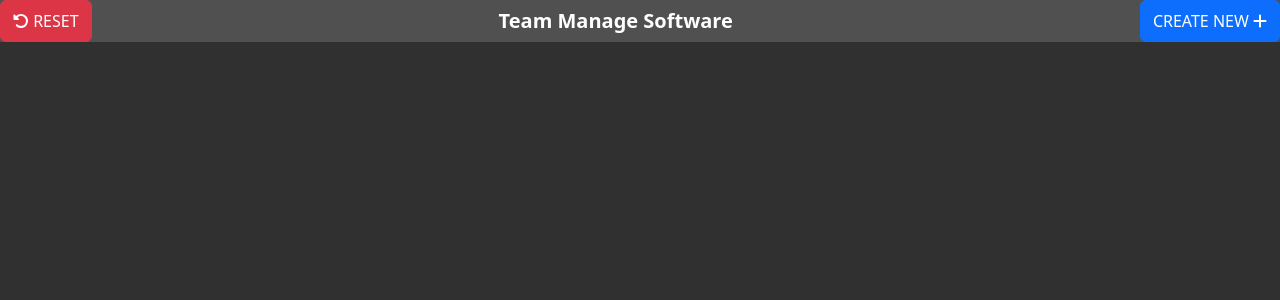
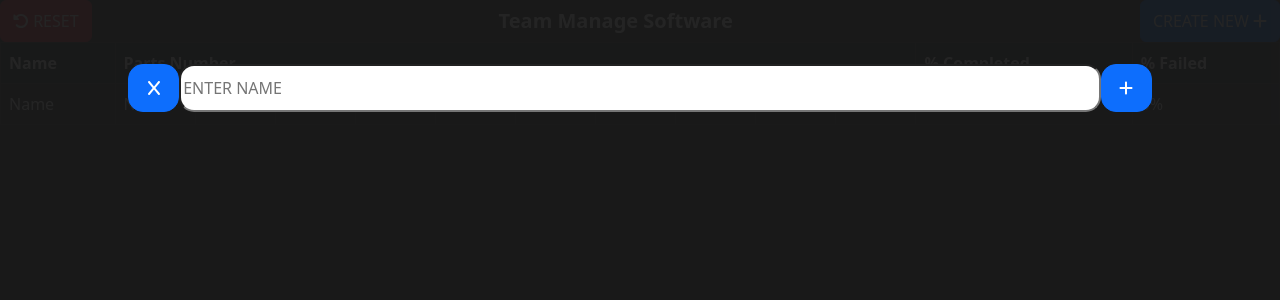
Before and after one commit to ChezyName/TeamManageSoftware, a React (Vite) app: page / in a window 1280 px wide. Both pictures are taken after a click on the button "CREATE NEW". Shown: the top 300 px of the page. Built offline with nearby package versions, Linux system fonts and the light colour scheme.

Commit message:
Added Overlay

```diff
--- a/src/App.tsx
+++ b/src/App.tsx
@@ -1,23 +1,67 @@
 import { useState } from "react";
 import { invoke } from "@tauri-apps/api/tauri";
+import { WebviewWindow } from '@tauri-apps/api/window'
 import "./App.css";
 
 //FONT AWESOME AND REACT BOOTSTRAP
 import Button from 'react-bootstrap/Button';
+import Table from 'react-bootstrap/Table';
+import CreateNew from "./CreateNew";
 
 import { FontAwesomeIcon } from "@fortawesome/react-fontawesome";
 import { faRotateLeft, faAdd } from "@fortawesome/free-solid-svg-icons";
 
 import 'bootstrap/dist/css/bootstrap.min.css';
 
+
 function App() {
+  const [isCreate, setCreate] = useState(false);
+
   return (
     <div className="root">
+      {isCreate ? <CreateNew onClickFunc={(value:string) => {
+        console.log("Created Called Stuff");
+        if(value != "") {
+
+        }
+        setCreate(false);
+      }}/> : ""}
       <div className="TopBar" style={{width: '100%', height: '42px',display: 'flex' , backgroundColor: 'var(--foreground)', borderBottom: '0px solid var(--border)'}}>
         <Button variant="danger"><FontAwesomeIcon icon={faRotateLeft}/> RESET</Button>
         <span style={{margin: 'auto',flex: '1', width: '60%', textAlign: 'center', color: 'white', fontSize: '1.25rem', fontWeight: "bold",userSelect: 'none'}}>Team Manage Software</span>
-        <Button variant="primary" style={{marginLeft: 'auto'}}>CREATE NEW <FontAwesomeIcon icon={faAdd}/> </Button>
+        <Button variant="primary" style={{marginLeft: 'auto'}} onClick={() => {
+          //invoke('open_createnew')
+          setCreate(true);
+        }}>CREATE NEW <FontAwesomeIcon icon={faAdd}/> </Button>
       </div>
+
+      <Table striped bordered hover variant="dark">
+        <thead>
+          <tr>
+            <th>Name</th>
+            <th colSpan={10}>Parts Number</th>
+            <th>% Completed</th>
+            <th>% Failed</th>
+          </tr>
+        </thead>
+        <tbody>
+          <tr>
+            <td>Name</td>
+            <td>N/A</td>
+            <td>N/A</td>
+            <td>N/A</td>
+            <td>N/A</td>
+            <td>N/A</td>
+            <td>N/A</td>
+            <td>N/A</td>
+            <td>N/A</td>
+            <td>N/A</td>
+            <td>N/A</td>
+            <td>0%</td>
+            <td>0%</td>
+          </tr>
+        </tbody>
+      </Table>
     </div>
   );
 }
--- /dev/null
+++ b/src/CreateNew.tsx
@@ -0,0 +1,36 @@
+import { useState } from "react";
+import { invoke } from "@tauri-apps/api/tauri";
+import { WebviewWindow } from '@tauri-apps/api/window'
+import "./App.css";
+
+import { Button, Col, Row } from 'react-bootstrap';
+import 'bootstrap/dist/css/bootstrap.min.css';
+
+import { FontAwesomeIcon } from "@fortawesome/react-fontawesome";
+import { faX, faAdd } from "@fortawesome/free-solid-svg-icons";
+
+interface CreateNewProps {
+  onClickFunc: (value:string) => void;
+}
+
+function CreateNew({onClickFunc}:CreateNewProps) {
+  const [Name, setName] = useState("");
+
+  return (
+    <div className="root" style={{display: 'flex', position: 'fixed', backgroundColor: 'rgba(25,25,25,0.95)'}}>
+      <div style={{width: '80%', height: '48px', marginLeft: '10%', marginTop: '5%', display: 'flex'}}>
+      <Button style={{flex: '1', borderRadius: '15px'}} onClick={() => {
+          onClickFunc("");
+        }}><FontAwesomeIcon icon={faX}/></Button>
+
+        <input type="string" value={Name} onChange={(e) => {setName(e.target.value)}} placeholder="ENTER NAME" style={{width: '90%', height: '100%', borderRadius: '15px'}}/>
+
+        <Button style={{flex: '1', borderRadius: '15px'}} onClick={() => {
+          onClickFunc(Name);
+        }}><FontAwesomeIcon icon={faAdd}/></Button>
+      </div>
+    </div>
+  );
+}
+
+export default CreateNew;
--- a/src/styles.css
+++ b/src/styles.css
@@ -11,7 +11,7 @@
   -webkit-text-size-adjust: 100%;
 
   --background: #303030;
-  --foreground: #505050;
+  --foreground: #252525;
   --border: white;
 
 }
--- a/vite.config.ts
+++ b/vite.config.ts
@@ -1,5 +1,6 @@
 import { defineConfig } from "vite";
 import react from "@vitejs/plugin-react";
+import { resolve } from "path";
 
 const mobile =
   process.env.TAURI_PLATFORM === "android" ||
@@ -27,5 +28,11 @@ export default defineConfig(async () => ({
     minify: !process.env.TAURI_DEBUG ? "esbuild" : false,
     // produce sourcemaps for debug builds
     sourcemap: !!process.env.TAURI_DEBUG,
+    rollupOptions: {
+      input: {
+        main: resolve(__dirname, 'index.html'),
+        createnew: resolve(__dirname, 'addindex.html'),
+      }
+    }
   },
 }));
```
Also changed, not shown: addindex.html (added, +14 -0 lines), src/addmain.tsx (added, +10 -0 lines), 1 other file (tests, documents, lock files or other folders).
